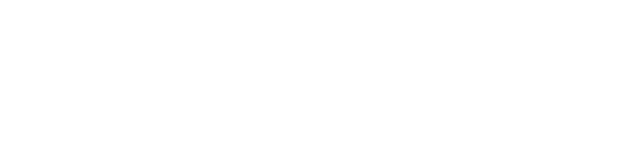
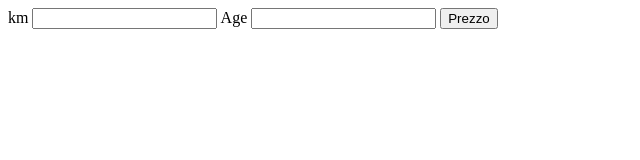
Before and after one commit to alessiavozzo/js-biglietto-treno-form, a plain HTML site: page index.html in a window 1280 px wide. Shown: the whole page, without its empty margins (0-640 px from the left). Drawn offline with Linux system fonts and the light colour scheme.

Commit message:
add const

```diff
--- a/assets/js/main.js
+++ b/assets/js/main.js
@@ -0,0 +1,31 @@
+// Variables connected to html
+const userKm = document.getElementById("user-km");
+const userAge = document.getElementById("user-age");
+const userBtn = document.getElementById("user-btn");
+
+console.log(userKm.value);
+
+// Price variables
+const costPerKm = 0.21;
+const fullPrice = costPerKm * userKm.value;
+const minorDiscount = 0.2;
+const seniorDiscount = 0.4;
+
+/* let ticketPrice;
+
+if(userAge.value < 18){
+    ticketPrice = (fullPrice - (fullPrice * minorDiscount)).toFixed(2);
+}
+else if(userAge.value > 65){
+    ticketPrice = (fullPrice - (fullPrice * seniorDiscount)).toFixed(2);
+}
+else{
+    ticketPrice = fullPrice.toFixed(2);
+}
+
+ */
+
+// Click-btn
+/* userBtn.addEventListener('click', function(){
+    alert(ticketPrice)
+}) */
--- a/index.html
+++ b/index.html
@@ -7,6 +7,31 @@
 </head>
 <body>
 
+    <main id="site_main">
+
+        <form action="" id="user-input">
+
+            <!-- km -->
+            <label for="user-km">km</label>
+            <input type="number" name="user-km" id="user-km">
+
+            <!-- age -->
+            <label for="user-age">Age</label>
+            <input type="number" name="user-age" id="user-age">
+            <!-- <select name="user-age" id="user-age" required>
+                <option value="minor">0-17</option>
+                <option value="adult">18-65</option>
+                <option value="senior">65+</option>
+            </select> -->
+
+            <!-- btn -->
+            <button id="user-btn" class="btn">
+                Prezzo
+            </button>
+
+        </form>
+
+    </main>
 
 
     <script src="./assets/js/main.js"></script>
```
